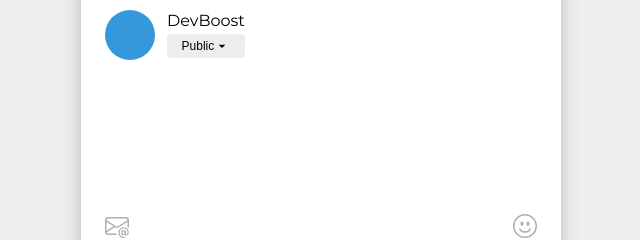
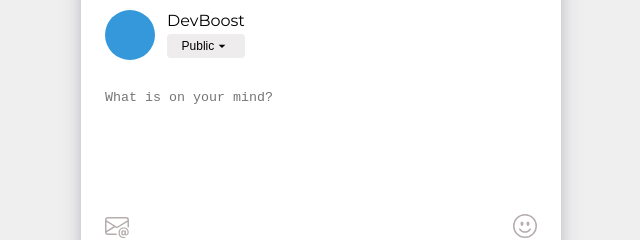
Before and after one commit to david-mendes-s/Creat-Post-Facebook, a React (Vite) app: page / in a window 1280 px wide. Shown: the part 234-474 px from the top of the page, without its empty margins (319-959 px from the left). Built offline with nearby package versions, Linux system fonts and the light colour scheme.

Commit message:
update text

```diff
--- a/src/components/Post/Post.tsx
+++ b/src/components/Post/Post.tsx
@@ -30,7 +30,7 @@
               </div>
             </div>
             <div className="content">
-              <textarea ></textarea>
+              <textarea placeholder='What is on your mind?'></textarea>
               <div>
                 <BsEnvelopeAt size={24} color='#b6aeae'/>
                 <BsEmojiSmile size={24} color='#b6aeae'/>
```
